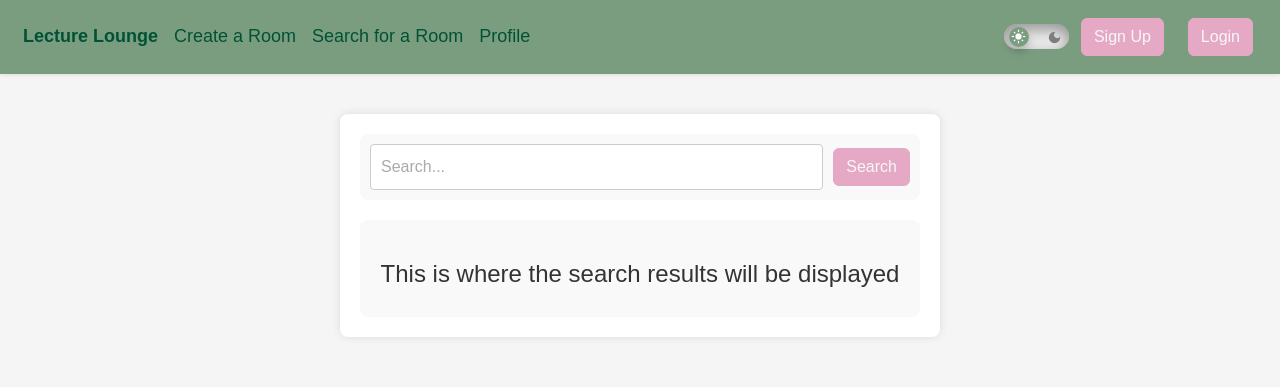
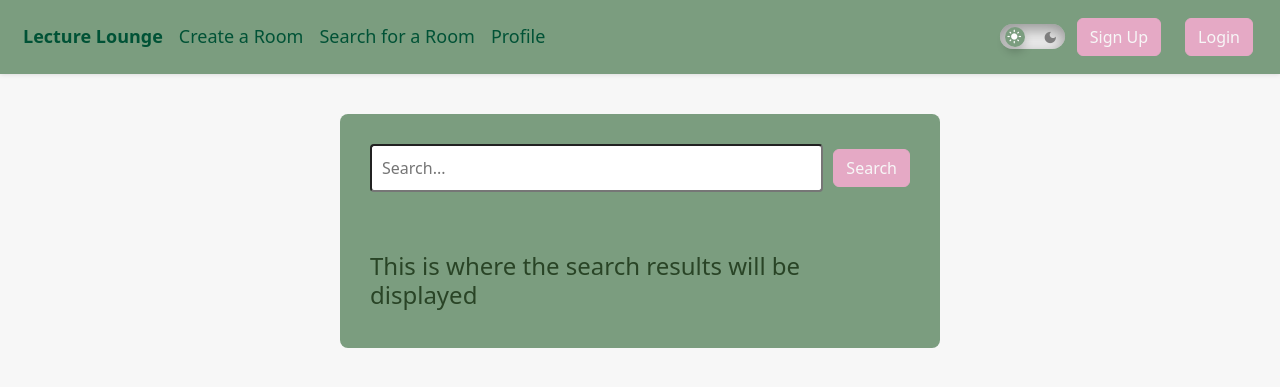
Before and after one commit to nina-network/Lecture-Lounge, a Flask app: page /search in a window 1280 px wide. Shown: the top 387 px of the page. Run offline with Flask 3, Linux system fonts and the light colour scheme.

Commit message:
more css

```diff
--- a/static/styles.css
+++ b/static/styles.css
@@ -19,8 +19,8 @@
 :root {
     --dark-background-color: #303B30;
     --dark-background-color-alt: #294426;
-    --dark-trim-color: #333333;
-    --dark-text-color: #f7f7f7;
+    --dark-trim-color: #303B30;
+    --dark-text-color: #303B30;
 }
 
 body {
--- a/templates/_layout.html
+++ b/templates/_layout.html
@@ -35,9 +35,6 @@
 <body>
 <header class="header">
     <nav class="navbar navbar-expand-lg navbar-light">
-        <button class="navbar-toggler" type="button" data-toggle="collapse" data-target="#navbarTogglerDemo01" aria-controls="navbarTogglerDemo01">
-            <span class="navbar-toggler-icon"></span>
-        </button>
         <div class="navbar-collapse" id="navbar">
             <ul class="navbar-nav mr-auto mt-2 mt-lg-0">
                 <li class="nav-item">
--- a/templates/index.html
+++ b/templates/index.html
@@ -3,7 +3,7 @@
 {% block body %}
 
 {% for course in courses %}
-<div id='room' class="shadow m-5 p-5">
+<div id="room" class="shadow m-5 p-5">
     {% if session['user'] %}
     <a href="/room/{{ course }}"><h3> {{ courses[course] }} </h3></a>
     {% else %}
--- a/templates/profile.html
+++ b/templates/profile.html
@@ -30,7 +30,7 @@
         </div>
       </div>
     <div class="row profile-nav">
-        <div class="navbar">
+        <div class="navbar navbar-expand-lg navbar-light">
             <nav class="navbar">
                 <a id="prof-nav" class="navbar-brand" data-toggle="tab" href="#posts">Posts</a>
                 <a id="prof-nav" class="navbar-brand" data-toggle="tab" href="#saved">Saved</a>
--- a/templates/search.html
+++ b/templates/search.html
@@ -2,24 +2,16 @@
 
 {% block body %}
 <style>
-    body {
-        font-family: Arial, sans-serif;
-        background-color: #f5f5f5;
-        margin: 0;
-        padding: 0;
-    }
 
     .box {
         max-width: 600px;
         margin: 40px auto;
         padding: 20px;
-        background-color: #fff;
+        background-color: #7b9d7f;
         border-radius: 8px;
-        box-shadow: 0 0 10px rgba(0, 0, 0, 0.1);
     }
 
     .search-container {
-        background-color: #f9f9f9;
         border-radius: 8px;
         padding: 10px;
         margin-bottom: 20px;
@@ -32,40 +24,28 @@
         flex-grow: 1;
         margin-right: 10px;
         padding: 10px;
-        border: 1px solid #ccc;
         border-radius: 4px;
         font-size: 16px;
         outline: none;
     }
 
-    .search-input::placeholder {
-        color: #aaa;
-    }
-
-    .center {
-        text-align: center;
-        background-color: #f9f9f9;
-        border-radius: 8px;
-        padding: 20px;
-    }
-
-    .center h1 {
+    .search-input h1 {
         font-size: 24px;
         margin-top: 20px;
-        color: #333;
+        color: #294426;
     }
 </style>
 
 
-<body>
+
 <div class="box">
     <div class="search-container">
         <input class="search-input" type="text" placeholder="Search...">
         <button class="btn" type="button">Search</button>
     </div>
-        <div class="center">
+    <div class="search-input">
         <h1>This is where the search results will be displayed</h1>
     </div>
 </div>
-</body>
+
 {% endblock %}
```
Also changed, not shown: other parts of static/styles.css (+79 -25 lines), templates/create_room.html (+1 -10 lines), templates/room.html (+4 -4 lines). Lines whose indentation alone changed are shown as unchanged.
